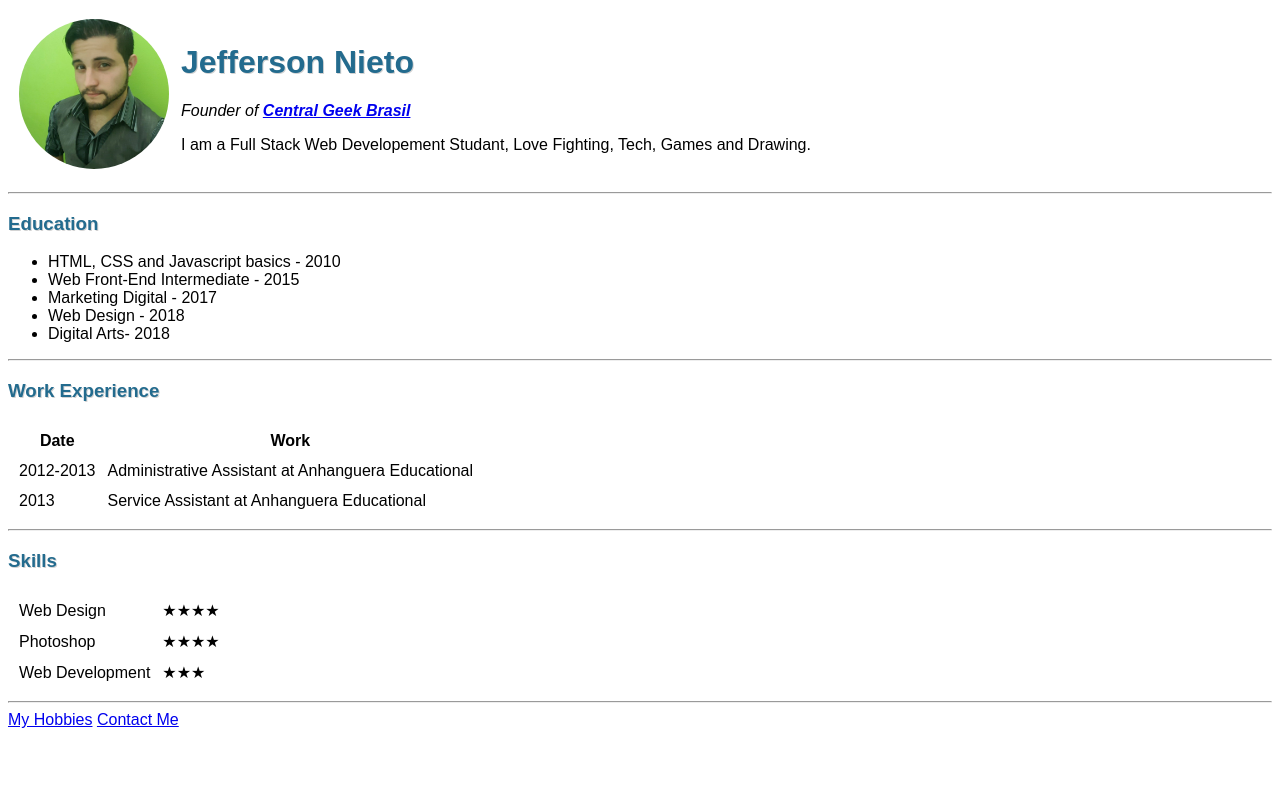
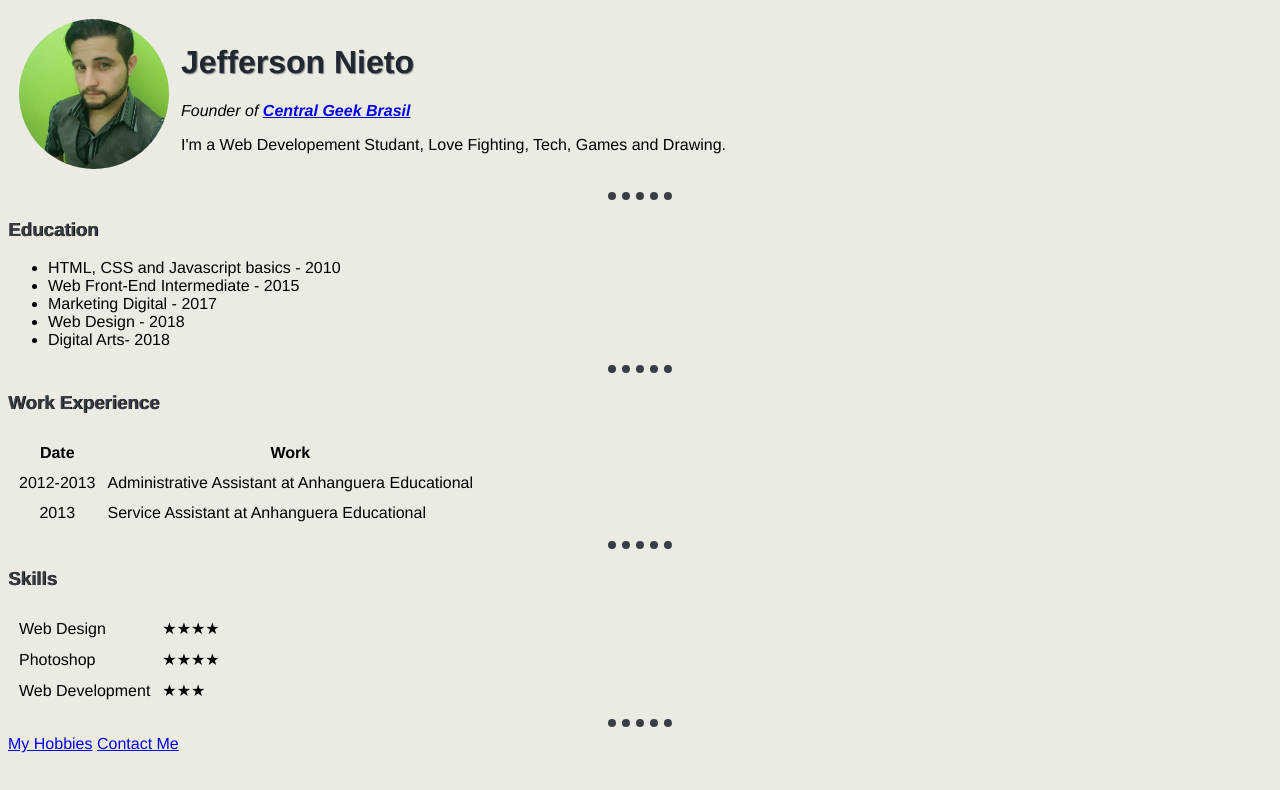
Before and after one commit to JeffersonNieto/cv, a plain HTML site: page index.html in a window 1280 px wide. Drawn offline with Linux system fonts and the light colour scheme.

Commit message:
Editado com o conteúdo da aula de CSS

```diff
--- /dev/null
+++ b/CSS/styles.css
@@ -0,0 +1,31 @@
+body {
+  background-color: #ebebe3;
+  font-family: Helvetica, sans-serif;
+}
+
+hr {
+  border-style: dotted none none none;
+  border-color: #393e46;
+  border-width: 8px;
+  width: 5%;
+}
+
+h1 {
+  color: #222831;
+  text-shadow: 1px 1px 1px gray;
+}
+
+h3 {
+  color: #393e46;
+  text-shadow: 0.8px 0.2px 0.1px black;
+}
+
+/* Classe para borda redonda da imagem de perfil */
+.img-circle{
+border-radius: 50%;
+}
+
+/*Alinhar o ano no centro da tabela work experience*/
+.center-align{
+  text-align: center;
+}
--- a/index.html
+++ b/index.html
@@ -3,8 +3,9 @@
 
 <head>
   <meta charset="utf-8">
-  <link href="Style.css" rel="stylesheet" type="text/css">
   <title>Jefferson's Personal Site</title>
+  <link rel="stylesheet" href="CSS/Styles.css">
+
 </head>
 
 <body>
@@ -14,7 +15,7 @@
       <td>
         <h1>Jefferson Nieto</h1>
         <p><em>Founder of <strong><a href="https://www.facebook.com/CentralGeekBrasil">Central Geek Brasil</a></strong></em></p>
-        <p>I am a Full Stack Web Developement Studant, Love Fighting, Tech, Games and Drawing.</p>
+        <p>I'm a Web Developement Studant, Love Fighting, Tech, Games and Drawing.</p>
       </td>
     </tr>
   </table>
@@ -51,7 +52,7 @@
       <td>Administrative Assistant at Anhanguera Educational</td>
     </tr>
     <tr>
-      <td>2013</td>
+      <td class="center-align">2013</td>
       <td>Service Assistant at Anhanguera Educational</td>
     </tr>
   </table>
```
Also changed, not shown: contact-me.html (+1 -1 lines), hobbies.html (+1 -1 lines).
